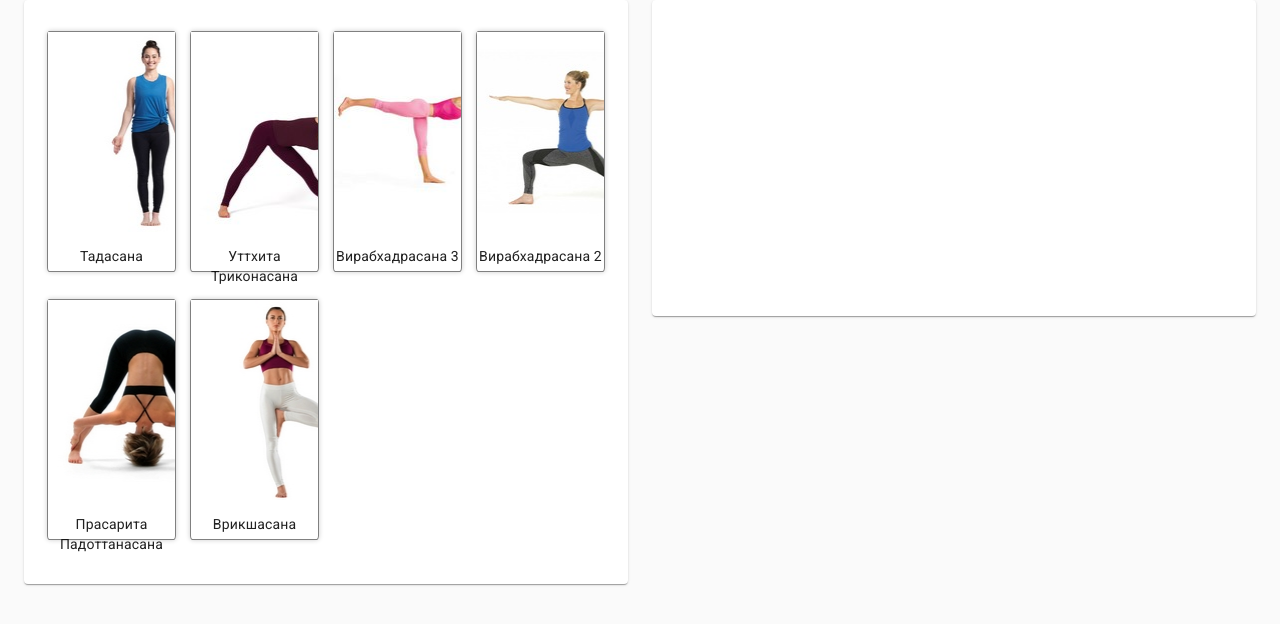
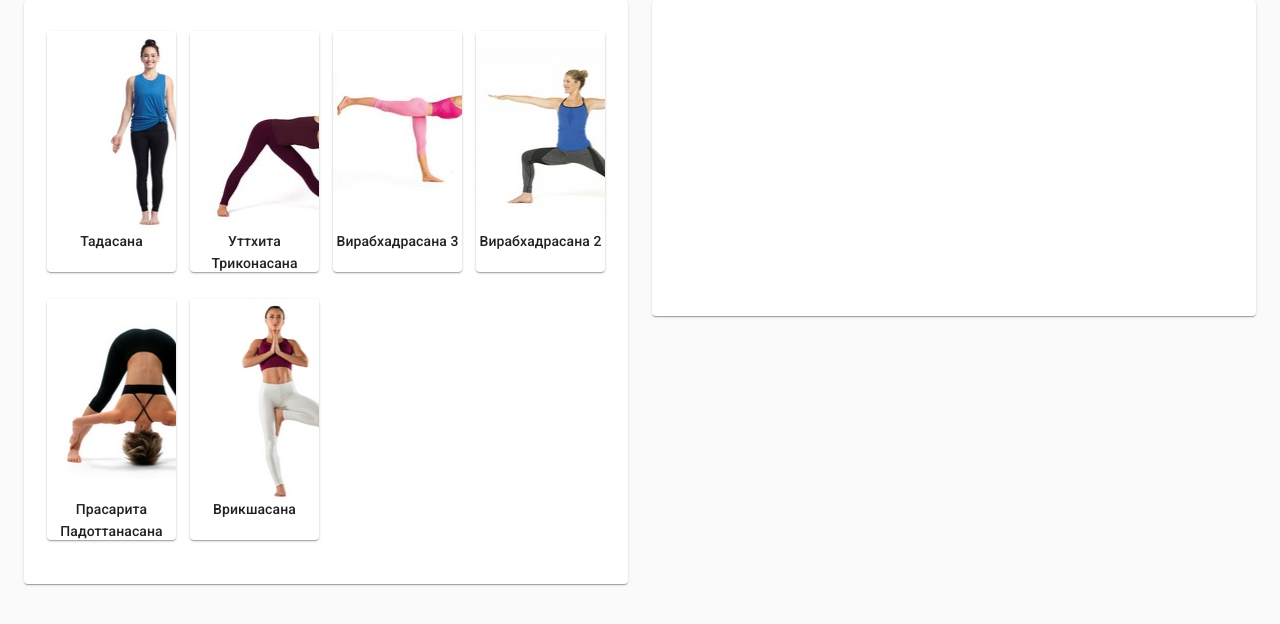
Before and after one commit to Zadovsky/YogaSequenceBuilder, a React app: page / in a window 1280 px wide. Built offline with nearby package versions, Linux system fonts and the light colour scheme.

Commit message:
Оформил карточки асан

```diff
--- a/src/components/AsanaCard.css
+++ b/src/components/AsanaCard.css
@@ -26,9 +26,9 @@
 .AsanaCardInnerDiv {
   width: 90%;
   height: 90%;
-  border: gray 1px solid;
-  border-radius: 2%;
-  box-shadow: 0 0 5px rgba(0, 0, 0, 0.2);
+  border-radius: 4px;
+  box-shadow: 0px 1px 3px 0px rgba(0, 0, 0, 0.2),
+    0px 1px 1px 0px rgba(0, 0, 0, 0.14), 0px 2px 1px -1px rgba(0, 0, 0, 0.12);
   margin: auto;
   margin-top: 5%;
 }
--- a/src/components/AsanaCard.js
+++ b/src/components/AsanaCard.js
@@ -1,5 +1,6 @@
 import React from "react";
 import "./AsanaCard.css";
+import Typography from "@material-ui/core/Typography";
 
 export default function AsanaCard(props) {
   var classArr = ["AsanaCard"];
@@ -21,7 +22,9 @@ export default function AsanaCard(props) {
             height: "200px"
           }}
         ></div>
-        <p>{props.name}</p>
+        <Typography variant="subtitle2" color="textPrimary" component="p">
+          {props.name}
+        </Typography>
       </div>
     </div>
   );
--- a/src/reducers/schedule.js
+++ b/src/reducers/schedule.js
@@ -107,10 +107,6 @@ export function scheduleReducer(state = initialState, action) {
         };
       }
 
-      // action.payload.e.persist();
-      // console.log(action.payload.e.target);
-      // console.log(newState);
-
       return {
         ...state,
         ...newState
```
